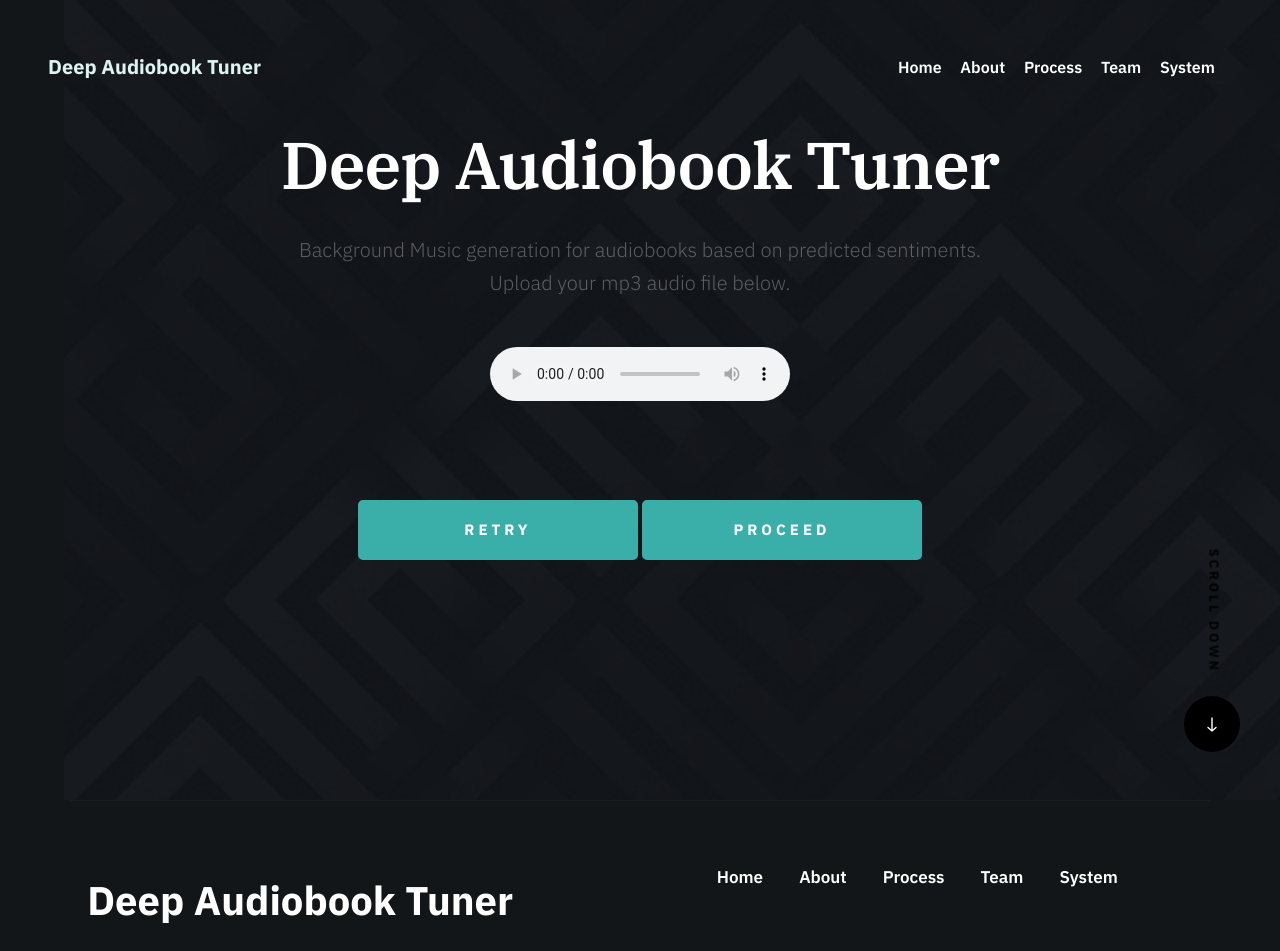
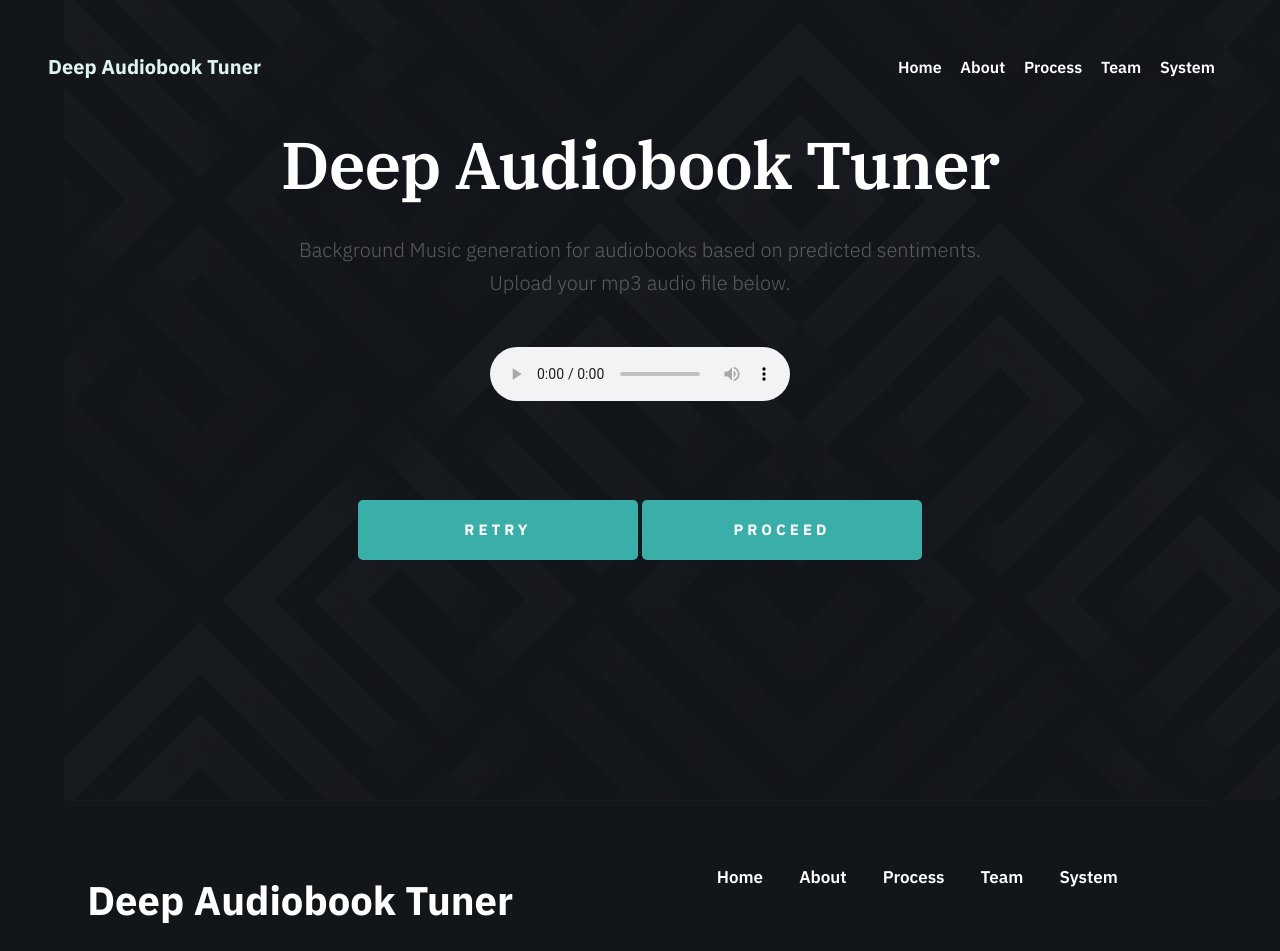
Before and after one commit to jendcruz22/DeepAudiobookTunerApp, a Flask app: page /player/1 in a window 1280 px wide. Shown: the top 951 px of the page. Run offline with Flask 2, Linux system fonts and the light colour scheme.

Commit message:
removed : unnecessary scrolls

```diff
--- a/static/css/playerpreloader.css
+++ b/static/css/playerpreloader.css
@@ -31,39 +31,21 @@
     }
 }
 
-img {
-   display: block;
-   width: 100%;
-   height: auto;
-}
-* {
-    margin: 0;
-    padding: 0;
-    box-sizing: border-box;
-    outline: none;
-}
-
-.container {
-    max-width: 960px;
-    margin: 0 auto;
-}
 .pre-overlay {
     position: fixed;
     width: 100%;
     height: 50%;
-    background-color: #121619;
+    background-color: #222;
     z-index: 50;
     transition: all 1.8s ease;
 }
 .pre-overlay.o-1 {
     left: 0;
     top: 0;
-    background-color: #121619;
 }
 .pre-overlay.o-2 {
     right: 0;
     bottom: 0;
-    background-color: #121619;
 }
 #preloader {
     display: flex;
@@ -72,7 +54,6 @@ img {
     flex-direction: column;
     width: 100%;
     height: 100%;
-    background-color: #121619;
 }
 #preloader p {
     font-size: 20px;
@@ -96,7 +77,7 @@ img {
 }
 #preloader .decor .bar {
     height: 100px;
-    /* background-color: #fff; */
+    background-color: #fff;
     position: absolute;
     width: 100%;
     left: 0;
@@ -118,7 +99,7 @@ img {
     position: absolute;
     left: -45px;
     bottom: 0px;
-    /* background-color: #fff; */
+    background-color: #fff;
 }
 #preloader.animation .decor::before {
     animation-name: music-first;
@@ -132,7 +113,7 @@ img {
     content: "";
     width: 30px;
     height: 70px;
-    /* background-color: #fff; */
+    background-color: #fff;
     left: 45px;
     bottom:  0;
     position: absolute;
--- a/templates/player.html
+++ b/templates/player.html
@@ -113,11 +113,6 @@
                 </center>
             </div> <!-- end home-content__main -->
 
-            <a href="#about" class="home-scroll smoothscroll">
-                <span class="home-scroll__text">Scroll Down</span>
-                <span class="home-scroll__icon"></span>
-            </a>
-
         </div> <!-- end home-content -->
 
     </section>
@@ -145,10 +140,6 @@
                 </ul>
 
             </div>
-        </div>
-
-        <div class="go-top">
-            <a class="smoothscroll" title="Back to Top" href="#top"></a>
         </div>
 
         <p class="footer__contact">
--- a/templates/upload_file.html
+++ b/templates/upload_file.html
@@ -94,11 +94,6 @@
                 </center>
             </div> <!-- end home-content__main -->
 
-            <a href="{{ url_for('upload_file') }}" class="home-scroll smoothscroll">
-                <span class="home-scroll__text">Scroll Down</span>
-                <span class="home-scroll__icon"></span>
-            </a>
-
         </div> <!-- end home-content -->
 
     </section> <!-- end s-home -->
```
Also changed, not shown: templates/download.html (+0 -9 lines), 1 other file.
